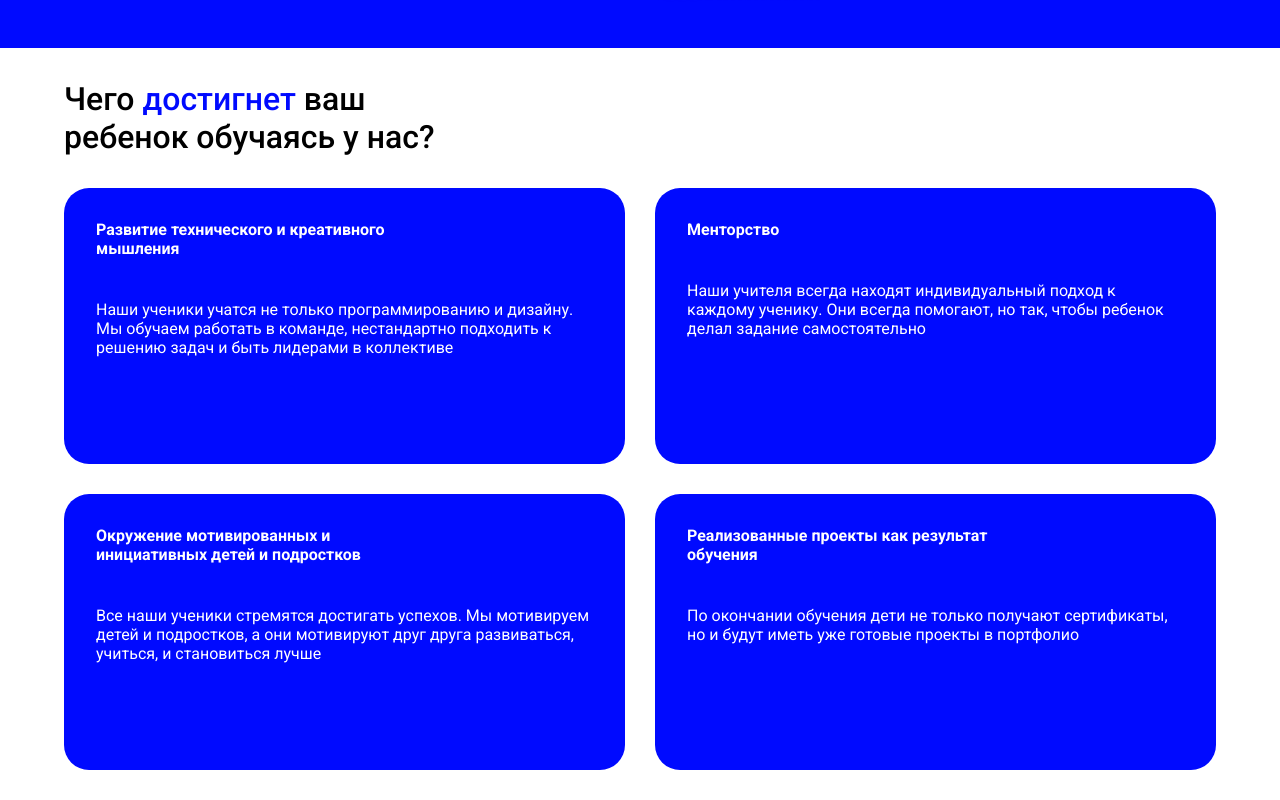
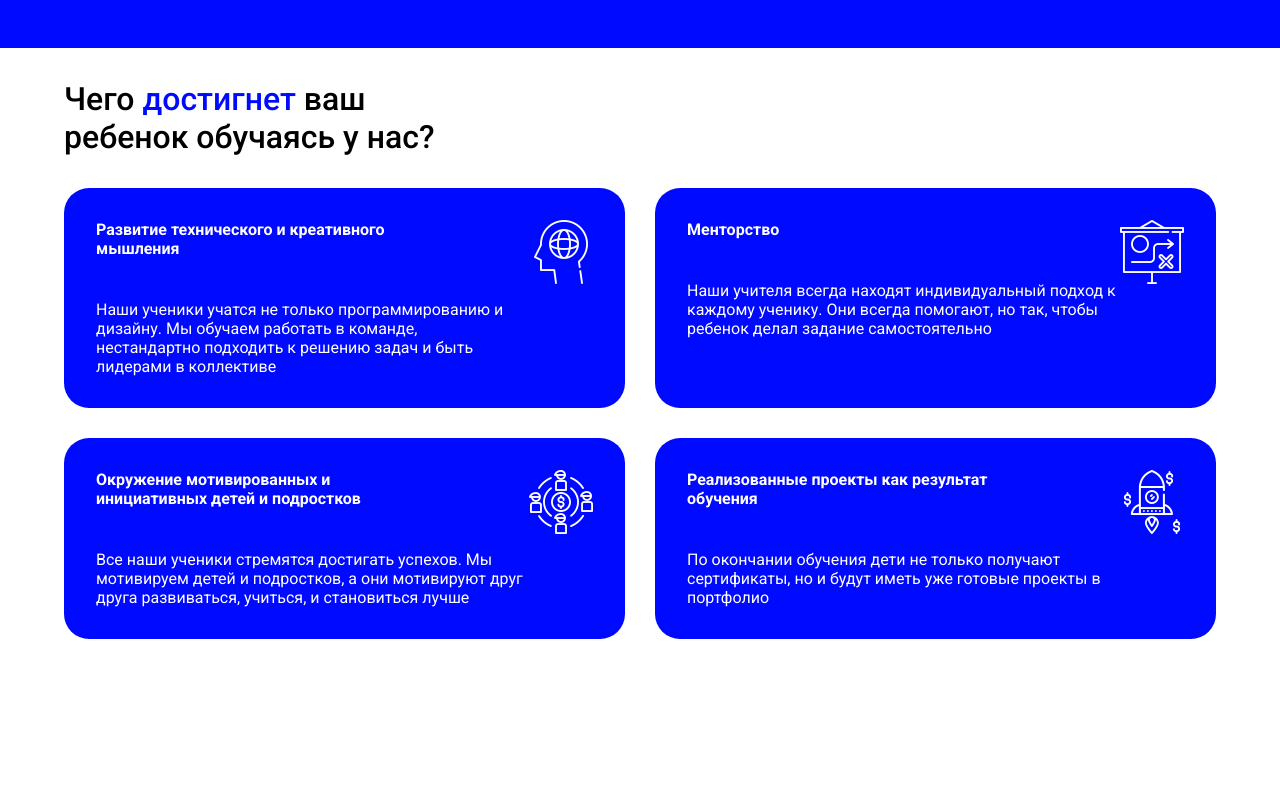
Before and after one commit to Thematveev/courses-web-site, a plain HTML site: page index.html in a window 1280 px wide. Shown: the part 740-1540 px from the top of the page. After the commit the page ends 1409 px from the top, so only its background shows below. Drawn offline with Linux system fonts and the light colour scheme.

Commit message:
achivments icons and some adaptive

```diff
--- a/css/main.css
+++ b/css/main.css
@@ -151,11 +151,13 @@
 .achivments__item {
     display: block;
     background-color: #000aff;
-    height: 276px;
+    /* height: 276px; */
     border-radius: 25px;
     padding: 32px;
+    padding-right: 100px;
     color: white;
     flex-basis: 100%;
+    position: relative;
 }
 
 @media screen and (max-width: 720px) {
@@ -181,3 +183,10 @@
     font-size: 16px;
     line-height: 19px;
 }
+
+.item__icon {
+    position: absolute;
+    top: 32px;
+    right: 32px;
+    height: 64px;
+}
--- a/index.html
+++ b/index.html
@@ -53,6 +53,11 @@
                 <ul class="achivments__items">
                     <div class="achivments__row">
                         <li class="achivments__item">
+                            <img
+                                src="./img/achivments/4.png"
+                                alt="achivment"
+                                class="item__icon"
+                            />
                             <h2 class="item__header">
                                 Развитие технического и креативного мышления
                             </h2>
@@ -64,6 +69,11 @@
                             </p>
                         </li>
                         <li class="achivments__item">
+                            <img
+                                src="./img/achivments/1.png"
+                                alt="achivment"
+                                class="item__icon"
+                            />
                             <h2 class="item__header">Менторство</h2>
                             <p class="item__text">
                                 Наши учителя всегда находят индивидуальный
@@ -75,6 +85,11 @@
                     </div>
                     <div class="achivments__row">
                         <li class="achivments__item">
+                            <img
+                                src="./img/achivments/2.png"
+                                alt="achivment"
+                                class="item__icon"
+                            />
                             <h2 class="item__header">
                                 Окружение мотивированных и инициативных детей и
                                 подростков
@@ -87,6 +102,11 @@
                             </p>
                         </li>
                         <li class="achivments__item">
+                            <img
+                                src="./img/achivments/3.png"
+                                alt="achivment"
+                                class="item__icon"
+                            />
                             <h2 class="item__header">
                                 Реализованные проекты как результат обучения
                             </h2>
```
Also changed, not shown: img/achivments/1.png (added), img/achivments/2.png (added), img/achivments/3.png (added), img/achivments/4.png (added).
